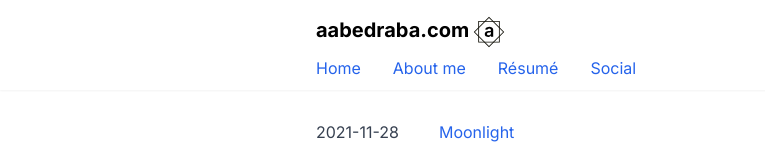
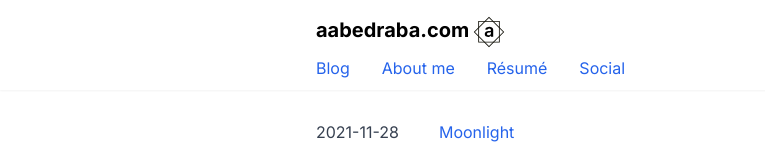
Before and after one commit to aabedraba/dotcom, a Next.js app: page / in a window 1280 px wide. Shown: the top 160 px of the page, without its empty margins (0-765 px from the left). Built offline with nearby package versions, Linux system fonts and the light colour scheme; no server answers.

Commit message:
Navigation

```diff
--- a/components/Layout.tsx
+++ b/components/Layout.tsx
@@ -52,7 +52,7 @@ export const Layout: FC = ({ children }) => {
         </Link>
         <nav className="space-x-8">
           <Link href="/">
-            <a>Home</a>
+            <a>Blog</a>
           </Link>
           <Link href="/about">
             <a>About me</a>
```
